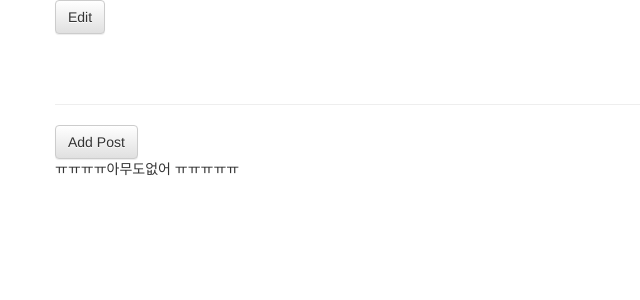
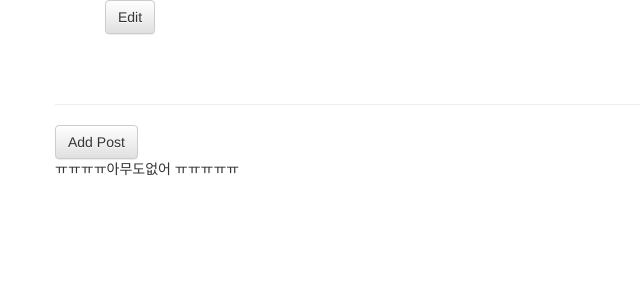
Before and after one commit to krista2811/my-first-blog, a Django app: template blog/templates/blog/post_detail.html in a window 1280 px wide. Shown: the part 123-423 px from the top of the page, without its empty margins (0-640 px from the left). Run offline with Django 3.2, Linux system fonts and the light colour scheme; the template is opened without the code that fills it, so the values that code supplies are empty; parts of the project's set-up code (start-up, migrations or seed data) failed here and were passed over; some libraries are stand-ins or nearby versions.

Commit message:
help megit status

```diff
--- a/blog/templates/blog/post_delete_check.html
+++ b/blog/templates/blog/post_delete_check.html
@@ -6,5 +6,5 @@
 	<h3>really........?</h3>
 	<h4>토끼같은 스터디원들을 두고...?</h4>
 	<a class="btn btn-default" href="{% url 'post_remove' pk=post.pk %}">YES(단호)</a>
-	<a class="btn btn-default" href="{% url 'post_detail' pk=post.pk %}">NO...(토끼같은 스터디원들을 보고 눈물이 앞을 가리며)</a>
+	<a class="btn btn-default" style = "margin-left : 50px" href="{% url 'post_detail' pk=post.pk %}">NO...(토끼같은 스터디원들을 보고 눈물이 앞을 가리며)</a>
 {% endblock %}
--- a/blog/templates/blog/post_detail.html
+++ b/blog/templates/blog/post_detail.html
@@ -2,7 +2,7 @@
 
 {%block content %}
 {% if user.is_authenticated %}
-	<a class="btn btn-default" href="{% url 'post_remove?' pk=post.pk %}"><span class="glyphicon glyphicon-remove"></span></a>
+	<button class="btn btn-default" href="{% url 'post_remove?' pk=post.pk %}"><span class="glyphicon glyphicon-remove"></span></button>
 {% endif %}
 	<div class="post">
 		{% if post.published_date %}
@@ -10,7 +10,7 @@
 				{{post.published_date}}
 			</div>
 		{% endif %}
-		<a class="btn btn-default" href="{% url 'post_edit' pk=post.pk %}">Edit</a>
+		<button class="btn btn-default" style="margin-left : 50px" href="{% url 'post_edit' pk=post.pk %}">Edit</button>
 		<h1>{{ post.name }}</h1>
 		<p>{{ post.description|linebreaksbr }}</p>
 	</div>
@@ -21,8 +21,8 @@
     <div class="comment">
         <div class="date">
 	{{ comment.created_date }}
-	<a class="btn btn-default" href="{% url 'comment_remove' pk=comment.pk %}"><span class="glyphicon glyphicon-remove"></span></a>
-	<a class="btn btn-default" href="{% url 'comment_edit' pk=post.pk fuck=comment.pk %}"><span class="glyphicon glyphicon-pencil"></span></a>
+	<button class="btn btn-default" href="{% url 'comment_remove' pk=comment.pk %}"><span class="glyphicon glyphicon-remove"></span></button>
+	<button class="btn btn-default" style ="margin-left : 40px" href="{% url 'comment_edit' pk=post.pk fuck=comment.pk %}"><span class="glyphicon glyphicon-pencil"></span></button>
 	</div>
         <strong>{{ comment.author }}</strong>
         <p>{{ comment.text|linebreaks }}</p>
--- a/blog/views.py
+++ b/blog/views.py
@@ -10,8 +10,6 @@ from django.template import RequestContext
 #from birthdayreminder.models import *
 from django.contrib.auth.decorators import login_required
 from django.contrib.auth import authenticate, login, logout
-from .forms.image_example_form import ImageExampleForm
-from .utils.handle_upload_file import handle_uploaded_file
 
 @login_required
 def post_list(request):
```
Also changed, not shown: blog/migrations/0004_auto_20170514_1216.py (deleted), blog/static/css/blog.css (line endings or trailing spaces).
